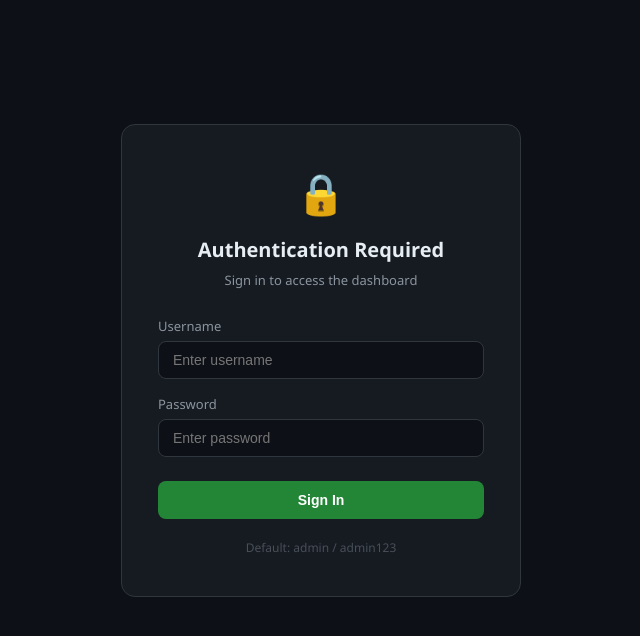
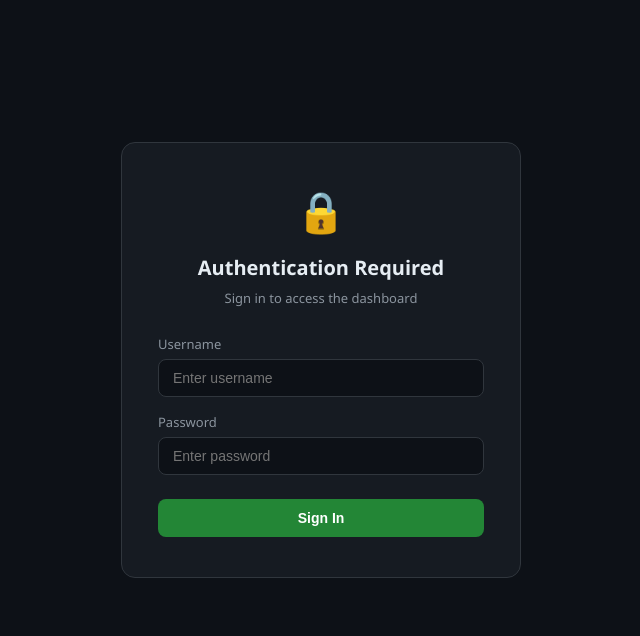
Before and after one commit to Sinister-God008/devops-flask-dashboard, a Flask app: page /login in a window 1280 px wide. Shown: the part 71-707 px from the top of the page, without its empty margins (319-959 px from the left). Run offline with Flask 3, Linux system fonts and the light colour scheme.

Commit message:
Remove default credentials hint from login page

```diff
--- a/app/templates/login.html
+++ b/app/templates/login.html
@@ -51,8 +51,6 @@
             </div>
             <button type="submit" class="login-btn">Sign In</button>
         </form>
-
-        <p class="login-hint">Default: admin / admin123</p>
     </div>
 </div>
 
```
